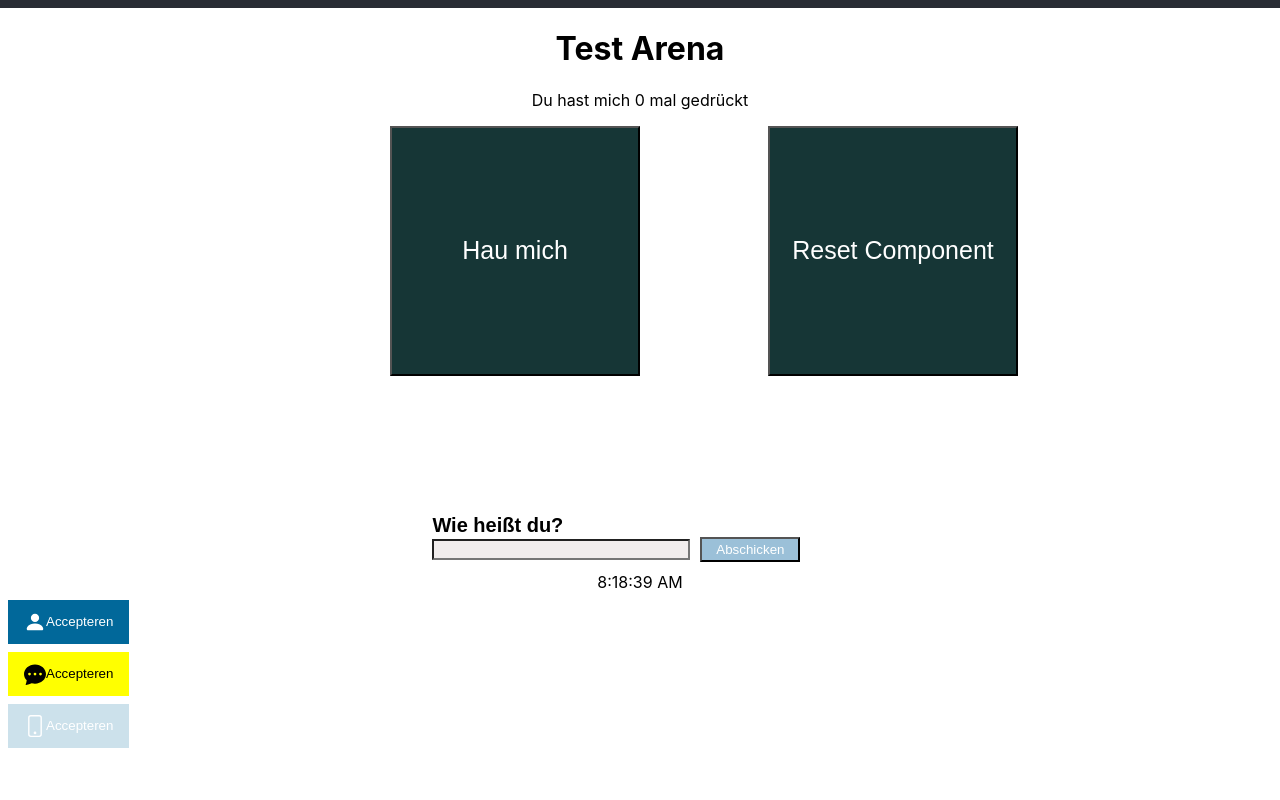
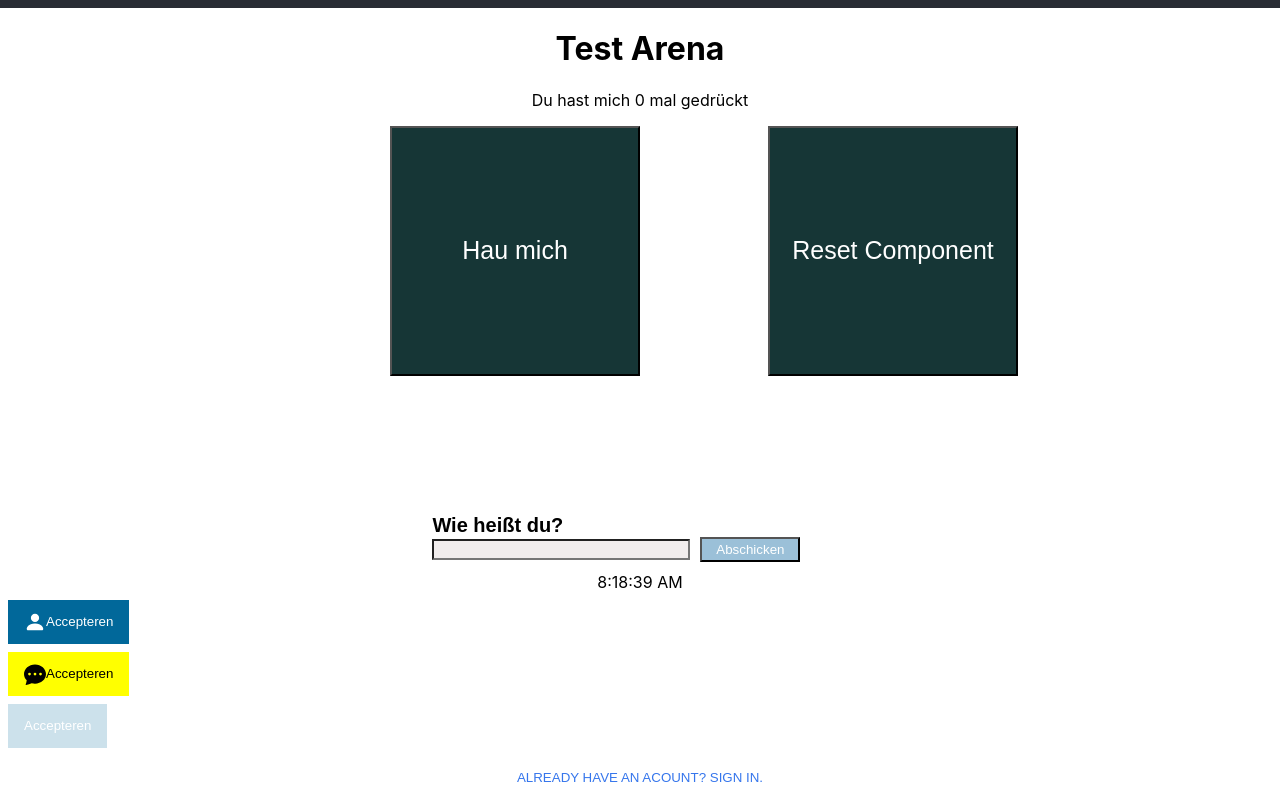
Before and after one commit to Pada263/react-first-steps, a React (Create React App) app: page /Seite1 in a window 1280 px wide. Shown: the part 312-1112 px from the top of the page. Before the commit the page ends 1068 px from the top, so only its background shows below. Built offline with nearby package versions, Linux system fonts and the light colour scheme.

Commit message:
implement Link component

```diff
--- a/src/Button.tsx
+++ b/src/Button.tsx
@@ -6,7 +6,7 @@ import clsx from 'clsx';
 interface ButtonProps {
   label: String;
   disabled: boolean;
-  icon: any;
+  icon?: any;
   isYellow: boolean;
   action: any;
   // TODO: additional properties, eg. disabled, variant (style), icon to use, etc.
@@ -24,7 +24,7 @@ const Button: React.FC<ButtonProps> = (props) => {
          {[styles.btn ]: true , [styles.btnYellow] : props.isYellow})
       }
     >
-      {props.icon}
+      {props.icon?props.icon: null}
       {props.label}
     </button>
   );
--- /dev/null
+++ b/src/LinkButton.module.css
@@ -0,0 +1,21 @@
+.btn {
+  border: none;
+  background-color: white;
+  height: 44px;
+  text-transform: uppercase;
+}
+
+.btn > .btn__link {
+  text-decoration: none;
+  color: #3676ec;
+}
+
+.btn > .btn__link:hover {
+  text-decoration: underline;
+}
+
+.btn > .btn__link:active {
+  color: red;
+}
+
+/*# sourceMappingURL=LinkButton.module.css.map */
--- /dev/null
+++ b/src/LinkButton.module.scss
@@ -0,0 +1,23 @@
+$btn__link__color:rgb(54, 118, 236);
+//$btn__link__color delete, only for testing
+.btn {
+  border: none;
+  background-color: white;
+  height: 44px;
+  text-transform:uppercase;
+
+}
+
+.btn > .btn__link{
+  text-decoration: none;
+  color: $btn__link__color;
+}
+
+
+.btn > .btn__link:hover{
+ text-decoration: underline;
+
+}
+.btn > .btn__link:active{
+  color: red;
+}
--- /dev/null
+++ b/src/LinkButton.tsx
@@ -0,0 +1,30 @@
+import React from 'react';
+import clsx from 'clsx';
+import styles from './LinkButton.module.scss';
+import { Link } from 'react-router-dom';
+
+interface LinkButtonProps {
+  label: String;
+}
+
+const LinkButton: React.FC<LinkButtonProps> = (props) => {
+  return (
+    <button
+      className={clsx(
+        "todo bootstrap classes",
+        styles.btn
+      )}
+    >
+      <Link to=""
+        className={clsx(
+          styles.btn__link
+         )}
+      >
+        {props.label}
+      </Link>
+
+    </button>
+  );
+};
+
+export default LinkButton;
--- a/src/Seite1.tsx
+++ b/src/Seite1.tsx
@@ -7,6 +7,7 @@ import Button from './Button'
 import { PersonFill } from 'react-bootstrap-icons';
 import {ChatDotsFill} from 'react-bootstrap-icons';
 import {Phone} from 'react-bootstrap-icons';
+import LinkButton from './LinkButton'
 
 
 
@@ -21,9 +22,18 @@ function Seite1() {
                 <Klick/>
                 <Formular/>
                 <Clock/>
+
+
                 <Button label="Accepteren" disabled={false} icon={<PersonFill size={22} />} isYellow={false} action="submit"></Button>
                 <Button label="Accepteren" disabled={false} icon={<ChatDotsFill size={22} />} isYellow={true} action="submit"></Button>
-                <Button label="Accepteren" disabled={true} icon={<Phone size={22} />} isYellow={false} action="submit"></Button>
+                <Button label="Accepteren" disabled={true}  isYellow={false} action="submit"></Button>
+
+                <LinkButton label="Already have an Acount? Sign in."></LinkButton>
+
+
+
+
+
             </main>
         </div>  )
      }
```
Also changed, not shown: 1 other file (tests, documents, lock files or other folders).
